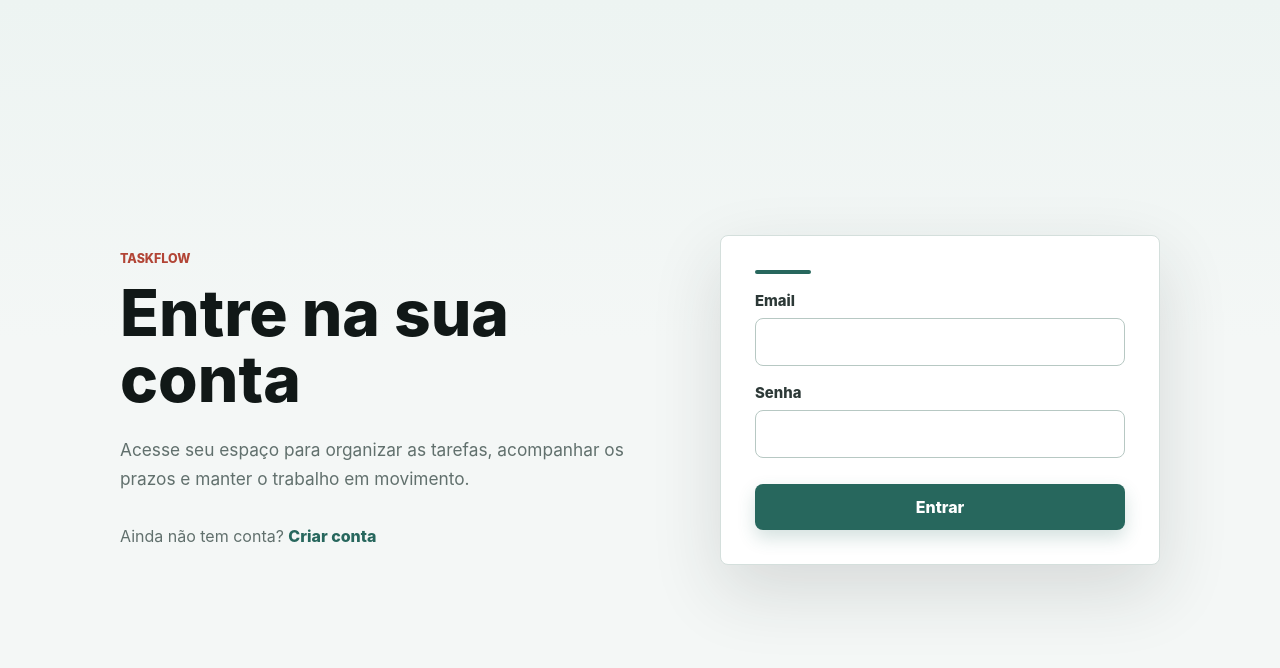
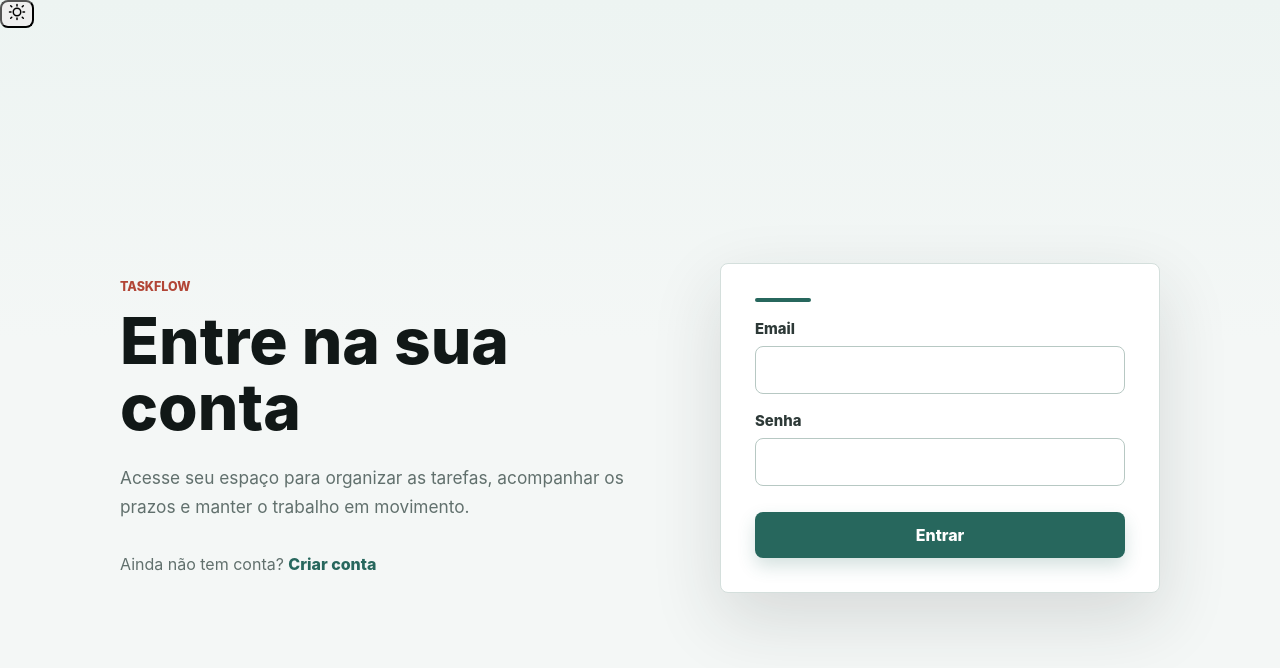
Before and after one commit to pedrogattosch/TaskFlow, a React (Vite) app in the folder web/taskflow-web/: page /login in a window 1280 px wide. Shown: the top 668 px of the page. Built offline with nearby package versions, Linux system fonts and the light colour scheme; no server answers.

Commit message:
feat: adiciona alternador global de tema com persistência

```diff
--- a/web/taskflow-web/src/App.tsx
+++ b/web/taskflow-web/src/App.tsx
@@ -1,4 +1,5 @@
 import { Navigate, Route, Routes } from 'react-router-dom';
+import { ThemeToggle } from './components/ThemeToggle';
 import { LoginPage } from './pages/LoginPage';
 import { RegisterPage } from './pages/RegisterPage';
 import { CreateTaskPage } from './pages/CreateTaskPage';
@@ -8,6 +9,9 @@ import { ProtectedRoute } from './routes/ProtectedRoute';
 
 export function App() {
   return (
+    <>
+      <ThemeToggle />
+
       <Routes>
         <Route element={<GuestRoute />}>
           <Route path="/login" element={<LoginPage />} />
@@ -22,5 +26,6 @@ export function App() {
 
         <Route path="*" element={<Navigate to="/" replace />} />
       </Routes>
+    </>
   );
 }
--- /dev/null
+++ b/web/taskflow-web/src/components/ThemeToggle.tsx
@@ -0,0 +1,39 @@
+import { useTheme } from '../contexts/ThemeContext';
+
+export function ThemeToggle() {
+  const { theme, toggleTheme } = useTheme();
+  const isDark = theme === 'dark';
+
+  return (
+    <button
+      className="theme-toggle"
+      type="button"
+      onClick={toggleTheme}
+      aria-label={isDark ? 'Ativar tema claro' : 'Ativar tema escuro'}
+      title={isDark ? 'Ativar tema claro' : 'Ativar tema escuro'}
+    >
+      <ThemeIcon mode={theme} />
+    </button>
+  );
+}
+
+function ThemeIcon({ mode }: { mode: 'light' | 'dark' }) {
+  const path = mode === 'dark'
+    ? 'M21 12.8A8.5 8.5 0 1 1 11.2 3a6.5 6.5 0 0 0 9.8 9.8Z'
+    : 'M12 4V2m0 20v-2M4 12H2m20 0h-2M5 5 3.6 3.6M20.4 20.4 19 19M19 5l1.4-1.4M3.6 20.4 5 19M12 17a5 5 0 1 0 0-10 5 5 0 0 0 0 10Z';
+
+  return (
+    <svg
+      aria-hidden="true"
+      className="icon"
+      fill="none"
+      viewBox="0 0 24 24"
+      stroke="currentColor"
+      strokeLinecap="round"
+      strokeLinejoin="round"
+      strokeWidth="2"
+    >
+      <path d={path} />
+    </svg>
+  );
+}
--- /dev/null
+++ b/web/taskflow-web/src/contexts/ThemeContext.tsx
@@ -0,0 +1,56 @@
+import { createContext, ReactNode, useContext, useEffect, useMemo, useState } from 'react';
+
+type ThemeMode = 'light' | 'dark';
+
+type ThemeContextValue = {
+  theme: ThemeMode;
+  toggleTheme: () => void;
+};
+
+const THEME_STORAGE_KEY = 'taskflow.theme';
+const ThemeContext = createContext<ThemeContextValue | undefined>(undefined);
+
+type ThemeProviderProps = {
+  children: ReactNode;
+};
+
+export function ThemeProvider({ children }: ThemeProviderProps) {
+  const [theme, setTheme] = useState<ThemeMode>(() => getInitialTheme());
+
+  useEffect(() => {
+    document.documentElement.dataset.theme = theme;
+    localStorage.setItem(THEME_STORAGE_KEY, theme);
+  }, [theme]);
+
+  const value = useMemo<ThemeContextValue>(
+    () => ({
+      theme,
+      toggleTheme() {
+        setTheme((current) => current === 'light' ? 'dark' : 'light');
+      },
+    }),
+    [theme],
+  );
+
+  return <ThemeContext.Provider value={value}>{children}</ThemeContext.Provider>;
+}
+
+export function useTheme() {
+  const context = useContext(ThemeContext);
+
+  if (!context) {
+    throw new Error('useTheme must be used within a ThemeProvider.');
+  }
+
+  return context;
+}
+
+function getInitialTheme(): ThemeMode {
+  const storedTheme = localStorage.getItem(THEME_STORAGE_KEY);
+
+  if (storedTheme === 'light' || storedTheme === 'dark') {
+    return storedTheme;
+  }
+
+  return window.matchMedia('(prefers-color-scheme: dark)').matches ? 'dark' : 'light';
+}
--- a/web/taskflow-web/src/main.tsx
+++ b/web/taskflow-web/src/main.tsx
@@ -3,14 +3,17 @@ import { createRoot } from 'react-dom/client';
 import { BrowserRouter } from 'react-router-dom';
 import { App } from './App';
 import { AuthProvider } from './contexts/AuthContext';
+import { ThemeProvider } from './contexts/ThemeContext';
 import './styles/global.css';
 
 createRoot(document.getElementById('root') as HTMLElement).render(
   <StrictMode>
     <BrowserRouter>
-      <AuthProvider>
-        <App />
-      </AuthProvider>
+      <ThemeProvider>
+        <AuthProvider>
+          <App />
+        </AuthProvider>
+      </ThemeProvider>
     </BrowserRouter>
   </StrictMode>,
 );
```
Lines whose indentation alone changed are shown as unchanged.
